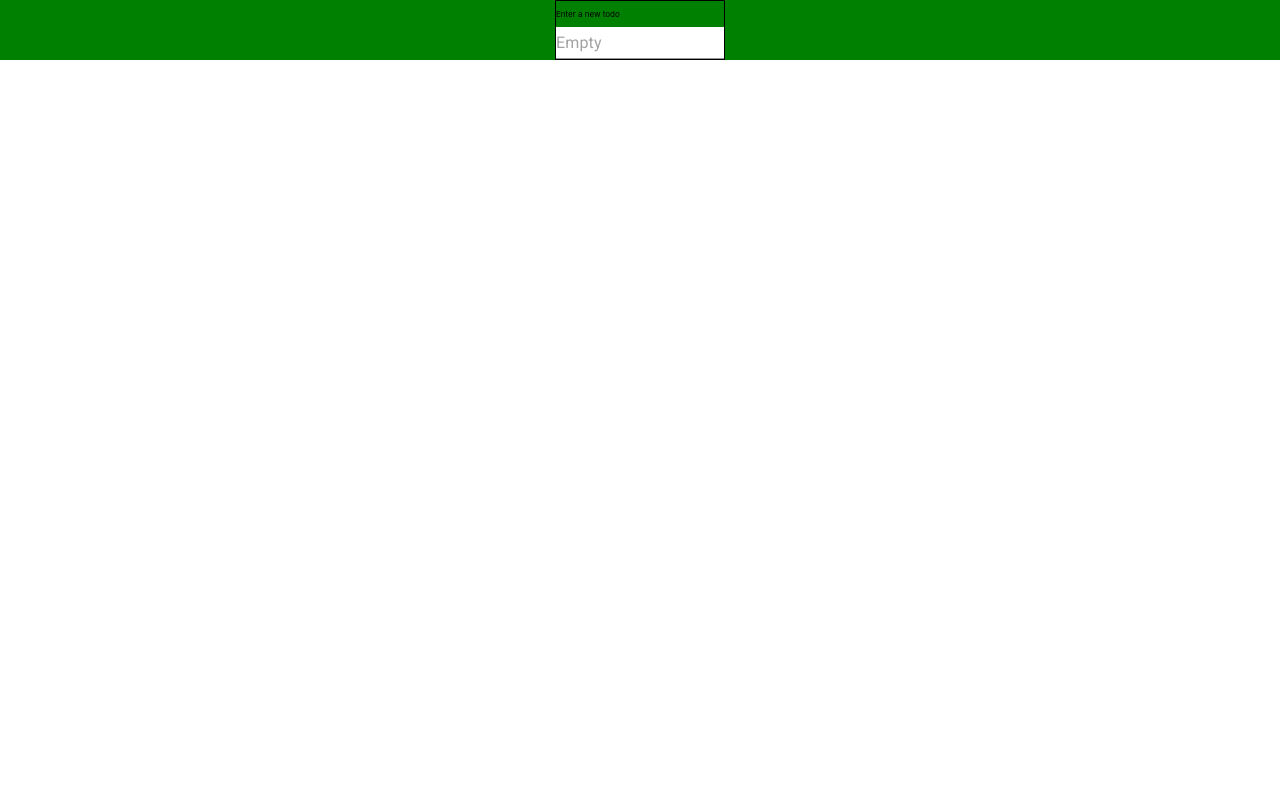
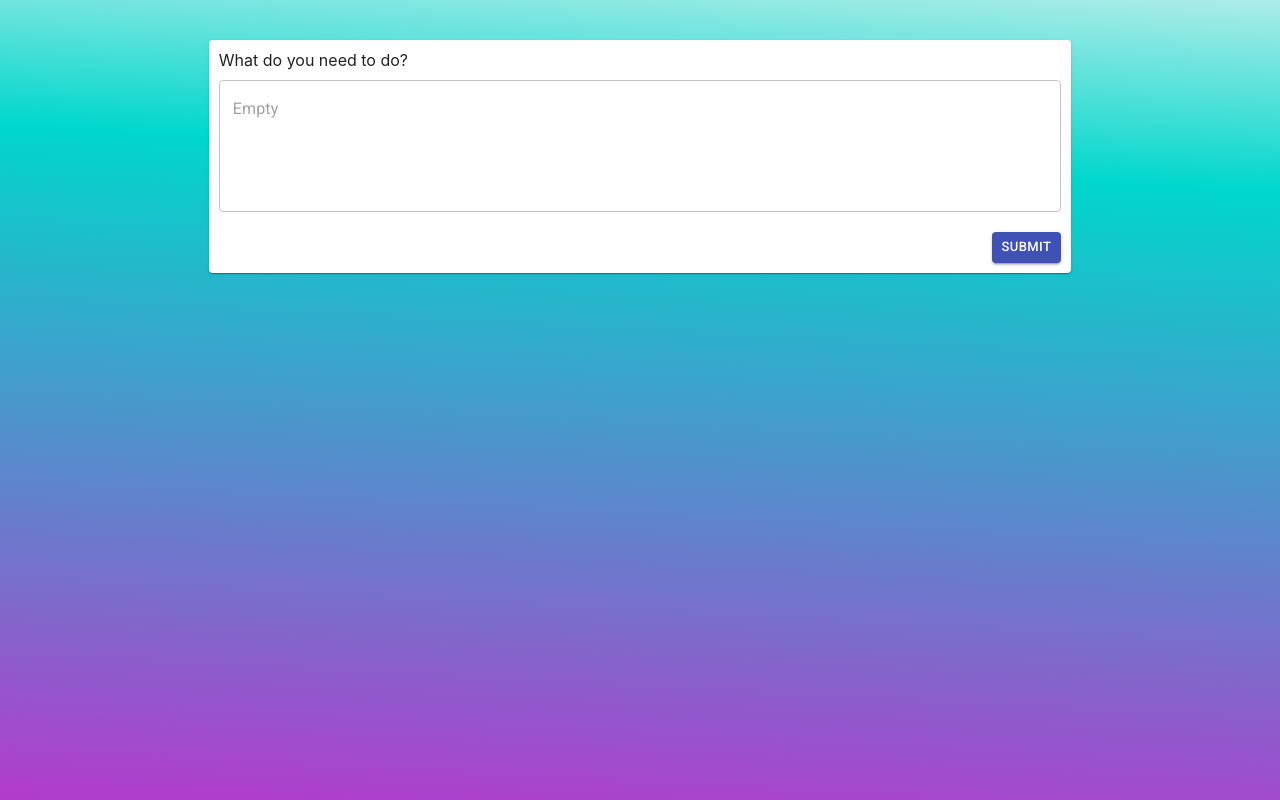
Before and after one commit to mccans32/todoAppClient, a React (Create React App) app: page / in a window 1280 px wide. Built offline with nearby package versions, Linux system fonts and the light colour scheme.

Commit message:
Created basic Input Form

```diff
--- a/src/App.css
+++ b/src/App.css
@@ -1,4 +1,14 @@
 .App {
   text-align: center;
-  background-color: green;
 }
+
+.appContainer {
+  background: rgb(173, 236, 232);
+  background: linear-gradient(
+    183deg,
+    rgba(173, 236, 232, 1) 0%,
+    rgba(0, 215, 204, 1) 22%,
+    rgba(179, 59, 204, 1) 100%
+  );
+  min-height: 100vh;
+}
--- a/src/App.js
+++ b/src/App.js
@@ -1,3 +1,4 @@
+import { Container, Paper } from '@material-ui/core';
 import React from 'react';
 import './App.css';
 import TodoForm from './components/TodoForm'
@@ -5,7 +6,9 @@ import TodoForm from './components/TodoForm'
 function App() {
   return (
     <div className="App">
-      <TodoForm />
+      <Container className="appContainer">
+          <TodoForm />
+      </Container>
     </div>
   );
 }
--- a/src/components/TodoForm.css
+++ b/src/components/TodoForm.css
@@ -1,16 +1,26 @@
 .todoForm {
-    border: 1px solid black;
-    position: relative;
+    width: 70%;
     margin: auto;
-    width: fit-content;
-    font-size: 0.5rem;
-
-}
-
-.todoHeader {
-    text-align: left;
+    padding: 0;
+    padding-top: 5vh;
 }
 
 .todoTextField {
+    position: absolute;
     background-color: white;
+    width: 100%;
 }
+
+.todoFormCard {
+   width: 100%;
+   margin: auto;
+}
+
+.todoFormCard p {
+    text-align: left;
+    margin-bottom: 10px;
+}
+
+.todoFormActions {
+    justify-content: right;
+}
--- a/src/components/TodoForm.js
+++ b/src/components/TodoForm.js
@@ -1,12 +1,13 @@
 import React from 'react';
 import './TodoForm.css';
-import { TextField } from '@material-ui/core';
+import { Box, TextField, Card, CardContent, Button, Typography, CardActions } from '@material-ui/core';
 
 class TodoForm extends React.Component {
 
     constructor() {
         super();
         this.handleChange = this.handleChange.bind(this)
+        this.uploadTodo = this.uploadTodo.bind(this)
         this.state = {
             formData: ""
         };
@@ -18,19 +19,52 @@ class TodoForm extends React.Component {
         })
     }
 
+    uploadTodo() {
+        // convert text to JSON
+        let obj = {
+            "todoMessage": this.state.formData
+        }
+
+        let json = JSON.stringify(obj);
+        console.log(json);
+    }
+
     render() {
+        const CARD_PADDING = 10;
         return (
-            <div className="todoForm">
-                <p className="todoHeader">Enter a new todo</p>
+            <Box className="todoForm">
+                <Card className="todoFormCard">
+                    <CardContent className="todoFormContent" style={{ padding: CARD_PADDING }}>
+                        <Typography
+                            variant="p"
+                            component="p">
+                            What do you need to do?
+                            </Typography>
                         <TextField
                             className="todoTextField"
-                    multiline="true"
+                            variant="outlined"
+                            multiline={true}
+                            inputProps={{
+                                maxlength: 100
+                            }}
+                            rows={5}
                             placeholder="Empty"
                             value={this.state.formData}
                             onChange={this.handleChange}
                         >
                         </TextField>
-            </div>
+                    </CardContent>
+                    <CardActions className="todoFormActions" style={{ padding: CARD_PADDING }}>
+                        <Button
+                            color="primary"
+                            size="small"
+                            variant="contained"
+                            onClick={this.uploadTodo}>
+                            Submit
+                            </Button>
+                    </CardActions>
+                </Card>
+            </Box>
         )
     }
 }
```
Lines whose indentation alone changed are shown as unchanged.
